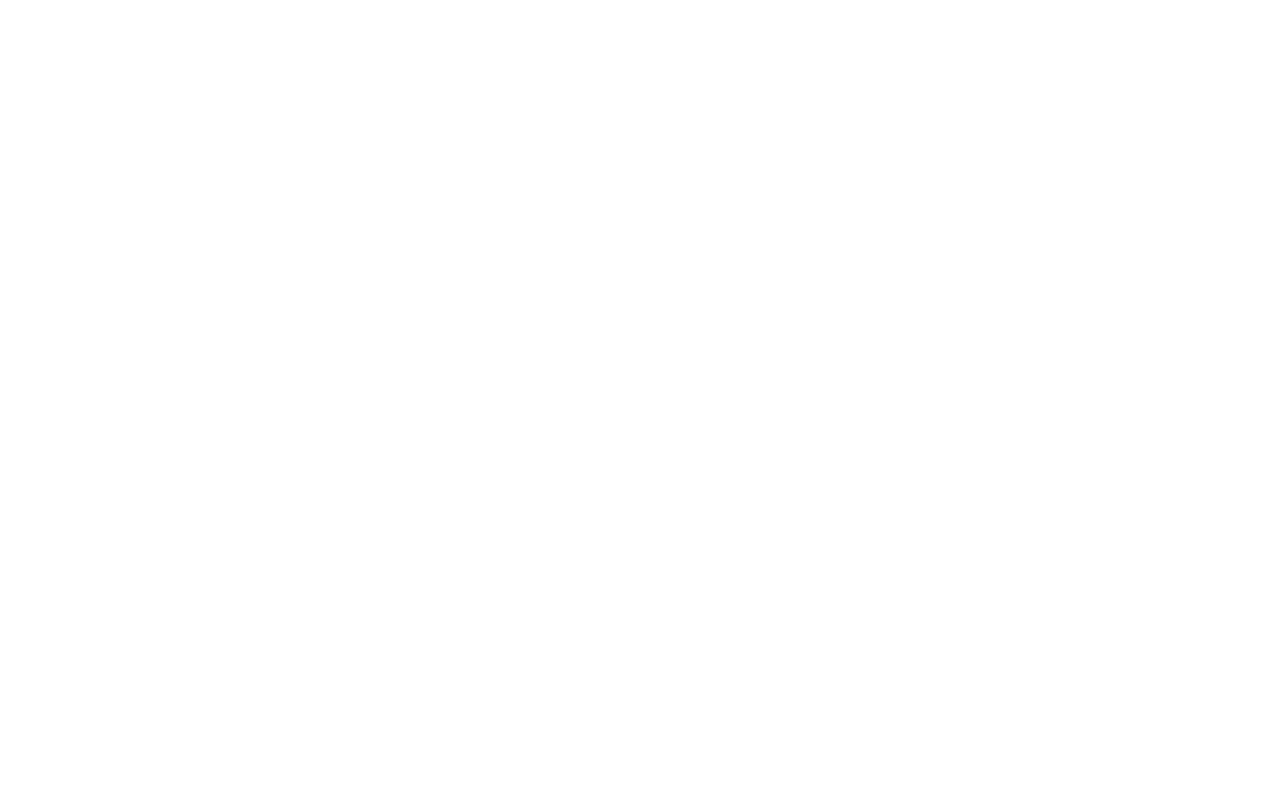
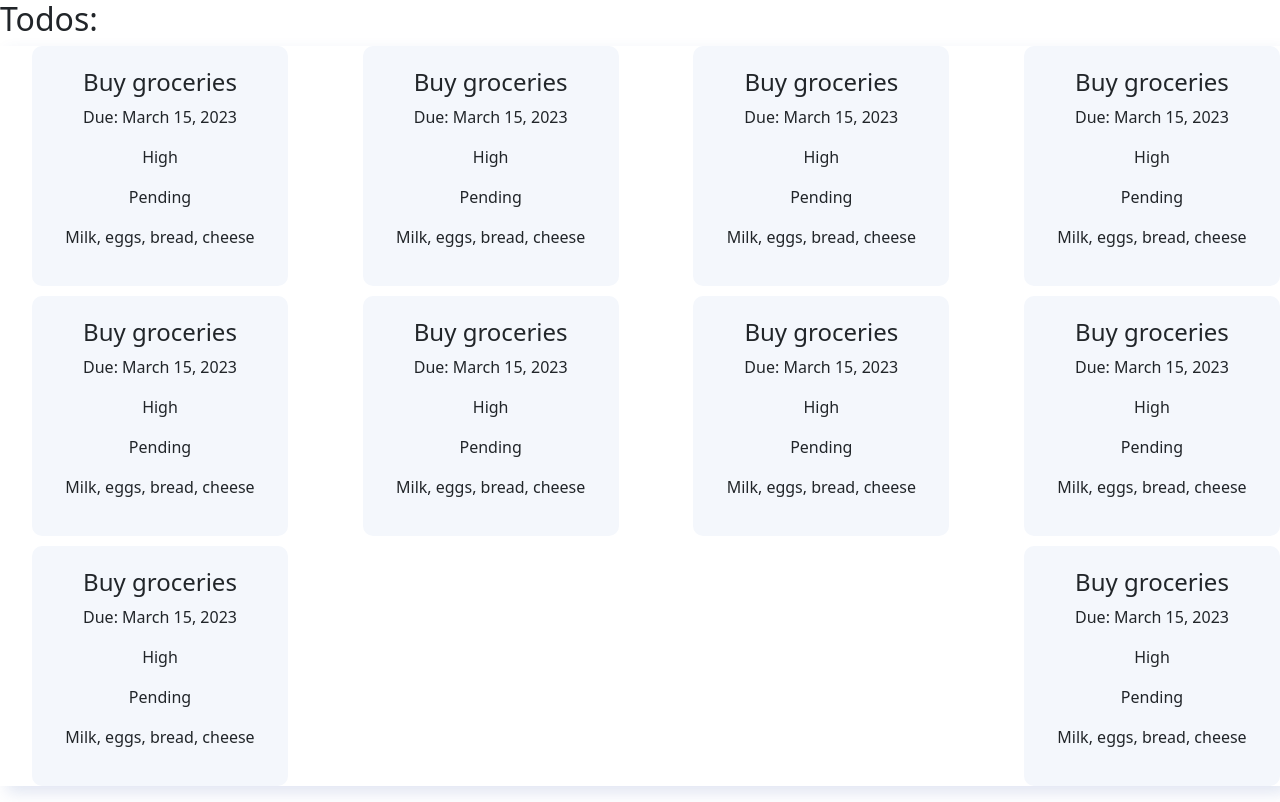
Before and after one commit to luillyfe/todo-app, a React (Create React App) app: page / in a window 1280 px wide. Built offline with nearby package versions, Linux system fonts and the light colour scheme.

Commit message:
chore: adding bootstrap as css framework features: adding the root route feature: creating todoList component

```diff
--- a/package.json
+++ b/package.json
@@ -6,8 +6,10 @@
     "@testing-library/jest-dom": "^5.16.5",
     "@testing-library/react": "^13.4.0",
     "@testing-library/user-event": "^13.5.0",
+    "bootstrap": "^5.2.3",
     "react": "^18.2.0",
     "react-dom": "^18.2.0",
+    "react-router-dom": "^6.11.1",
     "react-scripts": "5.0.1",
     "web-vitals": "^2.1.4"
   },
--- a/src/App.js
+++ b/src/App.js
@@ -1,7 +1,23 @@
+import { React } from "react";
+import { RouterProvider, createBrowserRouter } from "react-router-dom";
+
+import ListTodos from "./Components/ListTodos";
+
+import "bootstrap/dist/css/bootstrap.css";
 import "./App.css";
 
+const router = createBrowserRouter([
+  {
+    path: "/",
+    Component: ListTodos,
+  },
+]);
 function App() {
-  return <div className="App"></div>;
+  return (
+    <RouterProvider router={router}>
+      <div className="container"></div>
+    </RouterProvider>
+  );
 }
 
 export default App;
--- /dev/null
+++ b/src/Components/ListTodos/index.js
@@ -0,0 +1,44 @@
+import React from "react";
+
+import "./todoList.css";
+
+const todos = createTodos();
+function ListTodos() {
+  return (
+    <div>
+      <h2>Todos:</h2>
+      <ul className="list-todos">{todos.map(renderTodo)}</ul>
+    </div>
+  );
+}
+
+function renderTodo({ title, dueDate, priority, status, notes }) {
+  return (
+    <li className="todo">
+      <h4 className="todo-title">{title}</h4>
+      <p className="todo-due-date">{dueDate}</p>
+      <p className="todo-priority">{priority}</p>
+      <p className="todo-status">{status}</p>
+      <p className="todo-notes">{notes}</p>
+    </li>
+  );
+}
+
+function createTodos() {
+  let todos = [];
+  for (let index = 0; index < 10; index++) {
+    todos = [
+      ...todos,
+      {
+        title: "Buy groceries",
+        dueDate: "Due: March 15, 2023",
+        priority: "High",
+        status: "Pending",
+        notes: "Milk, eggs, bread, cheese",
+      },
+    ];
+  }
+  return todos;
+}
+
+export default ListTodos;
--- /dev/null
+++ b/src/Components/ListTodos/todoList.css
@@ -0,0 +1,36 @@
+.list-todos {
+  display: flex;
+  flex-wrap: wrap;
+  justify-content: space-between;
+  gap: 10px;
+
+  box-shadow: 7px 7px 15px rgba(55, 84, 170, 0.15),
+    -7px -7px 20px rgba(255, 255, 255, 1),
+    inset 0px 0px 4px rgba(255, 255, 255, 0.2),
+    inset 7px 7px 15px rgba(55, 84, 170, 0),
+    inset -7px -7px 20px rgba(255, 255, 255, 0),
+    0px 0px 4px rgba(255, 255, 255, 0);
+  transition: all 0.5s;
+}
+
+.todo {
+  display: flex;
+  flex-direction: column;
+  justify-content: center;
+  align-items: center;
+
+  height: 30vh;
+  width: 20vw;
+  background-color: #f4f7fc;
+  border-radius: 10px;
+}
+
+.todo:hover {
+  box-shadow: 7px 7px 15px rgba(55, 84, 170, 0.15),
+    -7px -7px 20px rgba(255, 255, 255, 1),
+    inset 0px 0px 4px rgba(255, 255, 255, 0.2),
+    inset 7px 7px 15px rgba(55, 84, 170, 0),
+    inset -7px -7px 20px rgba(255, 255, 255, 0),
+    0px 0px 4px rgba(255, 255, 255, 0);
+  transition: all 0.3s;
+}
```
Also changed, not shown: 1 other file (tests, documents, lock files or other folders).
